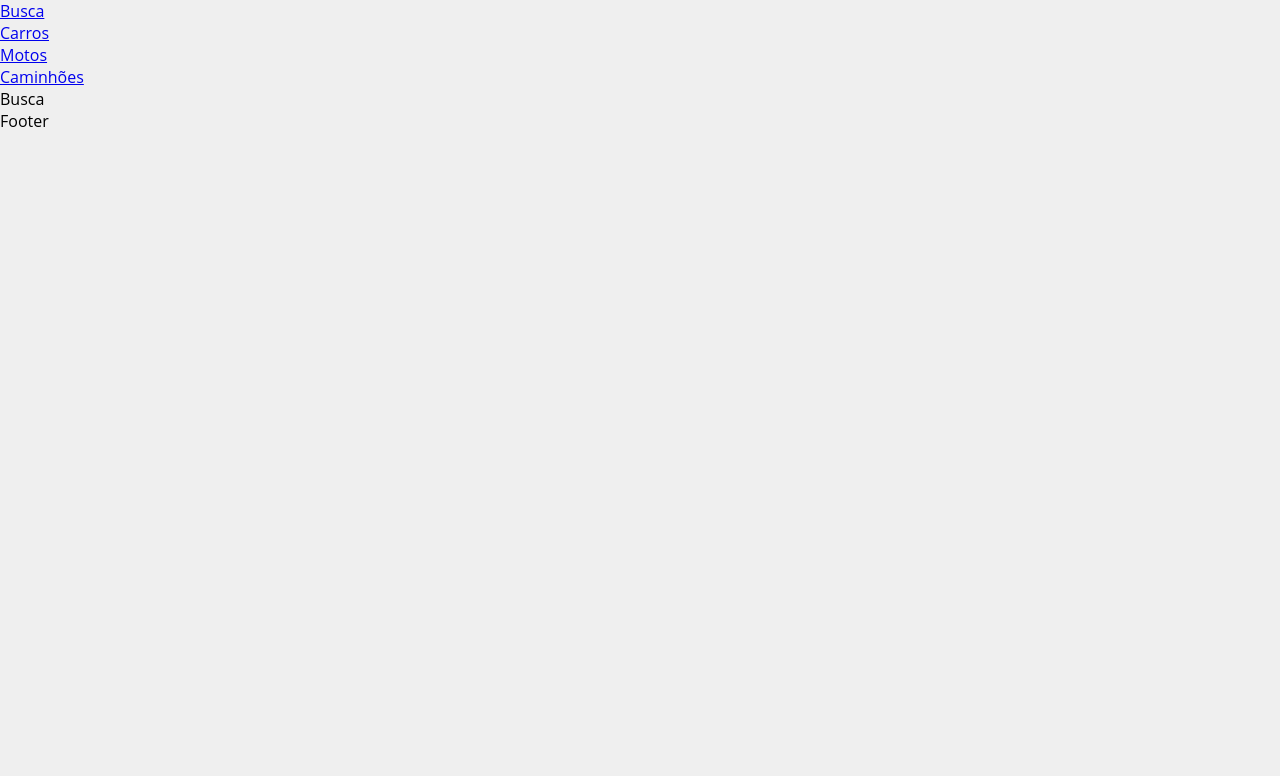
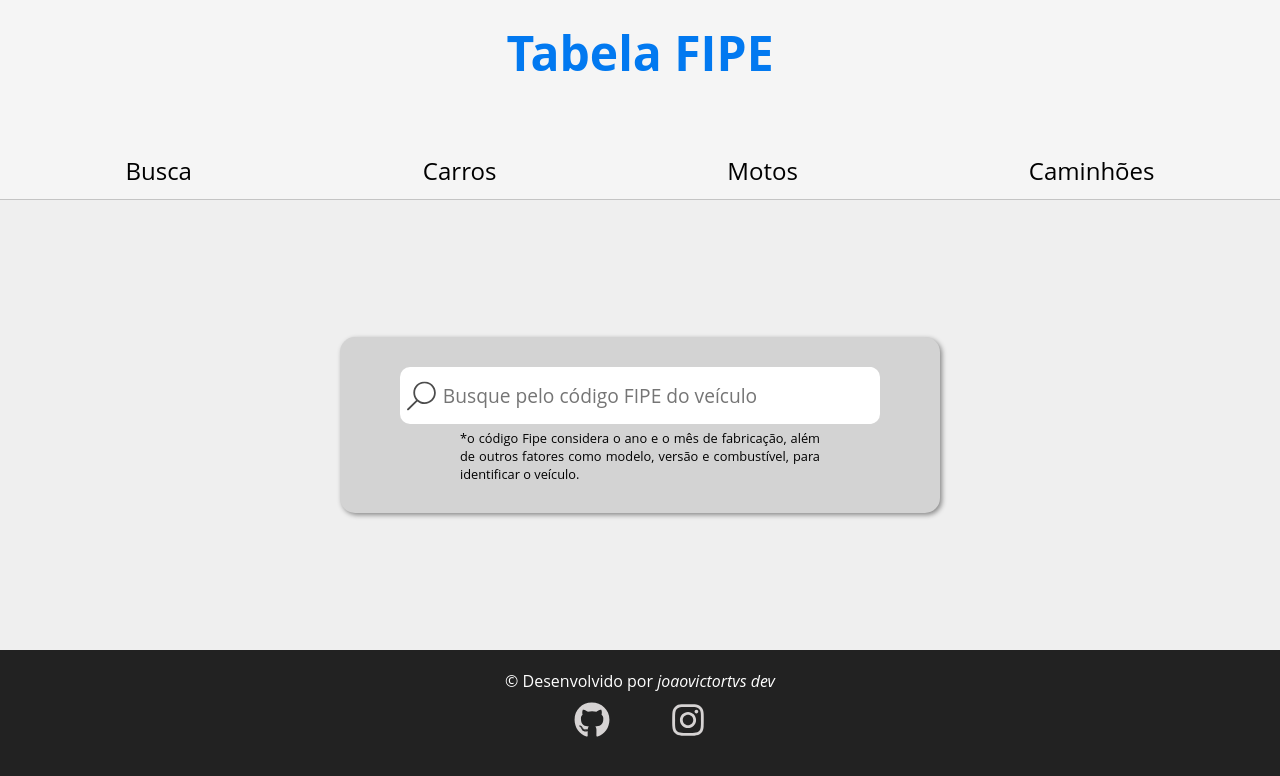
Before and after one commit to joaovictortvs/tabelaFipe, a React (Create React App) app: page / in a window 1280 px wide. Shown: the top 776 px of the page. Built offline with nearby package versions, Linux system fonts and the light colour scheme.

Commit message:
Criando estrutura página de buscar tabela fipe

```diff
--- a/package.json
+++ b/package.json
@@ -6,6 +6,7 @@
     "cra-template": "1.2.0",
     "react": "^19.0.0",
     "react-dom": "^19.0.0",
+    "react-icons": "^5.4.0",
     "react-router-dom": "^7.1.3",
     "react-scripts": "5.0.1",
     "web-vitals": "^4.2.4"
--- a/src/components/layout/Container.module.css
+++ b/src/components/layout/Container.module.css
@@ -1,3 +1,4 @@
 .container{
-    max-width: 1200px;
+    width: 100%;
+    max-height: 1200px;
 }
--- a/src/components/layout/Footer.js
+++ b/src/components/layout/Footer.js
@@ -1,8 +1,20 @@
+import styles from './Footer.module.css'
+
+import {FaGithub, FaInstagram} from 'react-icons/fa'
+
 function Footer(){
 
+    function linkar(link){
+
+    }
+
     return(
-        <div>
-            <p>Footer</p>
+        <div className={styles.footer}>
+            <p>© Desenvolvido por <i>joaovictortvs dev</i></p>
+            <div className={styles.social_medias}>
+                <a href='https://github.com/joaovictortvs' target='_blank'><FaGithub/></a>
+                <a href='https://www.instagram.com/joaoovv1/' target='_blank'><FaInstagram/></a>
+            </div>
         </div>
     )
 
--- a/src/components/layout/Footer.module.css
+++ b/src/components/layout/Footer.module.css
@@ -0,0 +1,20 @@
+.footer{
+    display: flex;
+    flex-direction: column;
+    align-items: center;
+    width: 100%;
+    background-color: #222;
+    color: white;
+    flex: auto;
+}
+
+.footer p{
+    margin: 20px 0px 10px 0px;
+}
+
+.social_medias *{
+    font-size: 1.5em;
+    margin: 0px 15px;
+    cursor: pointer;
+    color: rgb(214, 211, 211);
+}
--- a/src/components/layout/Navbar.js
+++ b/src/components/layout/Navbar.js
@@ -6,7 +6,8 @@ function Navbar(){
 
     return(
         <div className={styles.navbar}>
-            <ul>
+            <h1>Tabela FIPE</h1>
+            <ul className={styles.list_nav}>
                 <li>
                     <Link to="/">Busca</Link>
                 </li>
--- a/src/components/layout/Navbar.module.css
+++ b/src/components/layout/Navbar.module.css
@@ -1,3 +1,42 @@
 .navbar{
+    display: flex;
+    flex-direction: column;
+    align-items: center;
+    width: 100%;
+    background-color: whitesmoke;
+    height: 25vh;
+    color: #0279F0;
+    border-bottom: 1px solid #2222223b;
+}
+
+.navbar h1{
+    margin-top: 20px;
+    margin-bottom: 10px;
+    font-size: 3em;
+    font-weight: bold;
+}
+
+.list_nav{
+    list-style: none;
+    display: flex;
+    justify-content: space-around;
+    align-items: flex-end;
+    width: 100%;
+    padding: 10px;
+    margin-bottom: 2px;
+    flex: auto;
+}
+
+.list_nav li a{
+    padding: 10px 40px;
+    cursor: pointer;
+    font-size: 1.5em;
     color: black;
+    text-decoration: none;
+    border-radius: 5px;
+    transition: .2s;
 }
+
+.list_nav li a:hover{
+    background-color: rgb(194, 192, 192);
+}
--- a/src/components/pages/Busca.js
+++ b/src/components/pages/Busca.js
@@ -1,10 +1,19 @@
-import styles from './IndexPages.module.css'
+import { SlMagnifier } from "react-icons/sl";
+
+import styles from './Busca.module.css'
 
 function Busca(){
 
     return(
-        <div>
-            <p>Busca</p>
+        <div className={styles.busca}>
+            <div className={styles.containerBusca}>
+                <div className={styles.pesquisaFipe}>
+                    <SlMagnifier className={styles.lupa}/>
+                    <input type="number" name="pesquisaCodigo" placeholder="Busque pelo código FIPE do veículo"/>
+                </div>
+                <p className={styles.textExp}>*o código Fipe considera o ano e o mês de fabricação, além de outros fatores como modelo, versão e combustível, para identificar o veículo.</p>
+            </div>
+
         </div>
     )
 
--- /dev/null
+++ b/src/components/pages/Busca.module.css
@@ -0,0 +1,56 @@
+.busca{
+    width: 100%;
+    min-height: 450px;
+    display: flex;
+    justify-content: center;
+    align-items: center;
+}
+
+.containerBusca{
+    display: flex;
+    flex-direction: column;
+    justify-content: flex-start;
+    align-items: center;
+    background-color: lightgrey;
+    width: 600px;
+    height: auto;
+    border-radius: 15px;
+    box-shadow: 2px 2px 5px rgba(0, 0, 0, 0.433);
+}
+
+.pesquisaFipe{
+    margin-top: 30px;
+    display: flex;
+    align-items: center;
+    background-color: white;
+    width: 80%;
+    border-radius: 10px;
+    margin-bottom: 5px;
+}
+
+.pesquisaFipe input{
+    border-radius: 5px;
+    font-size: 1.2em;
+    border: none;
+    padding: 15px 0px;
+    width: 100%;
+    margin-right: 5px;
+}
+
+.pesquisaFipe input:focus{
+    outline: none;
+}
+
+.lupa{
+    font-size: 2em;
+    margin: 0px 7px;
+    transform: rotate(90deg);
+    color: #222222ce;
+}
+
+.textExp{
+    max-width: 60%;
+    text-align: justify;
+    font-size: .8em;
+    margin-bottom: 30px;
+}
```
Also changed, not shown: 1 other file (tests, documents, lock files or other folders).
